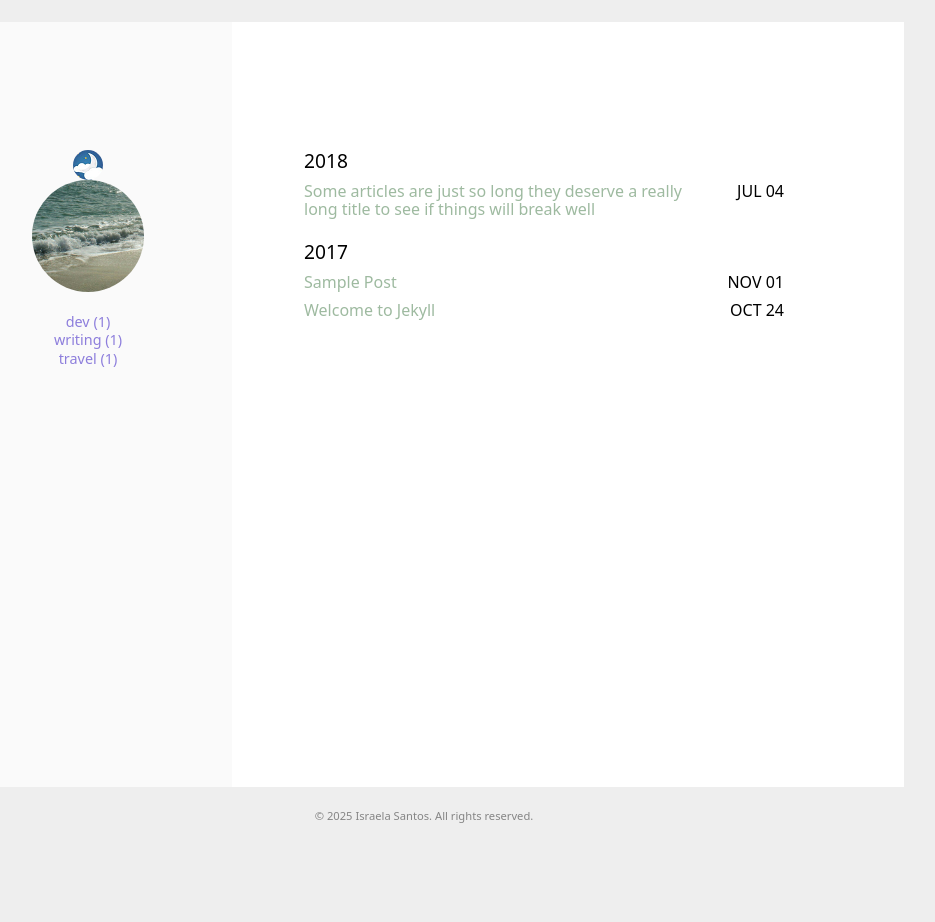
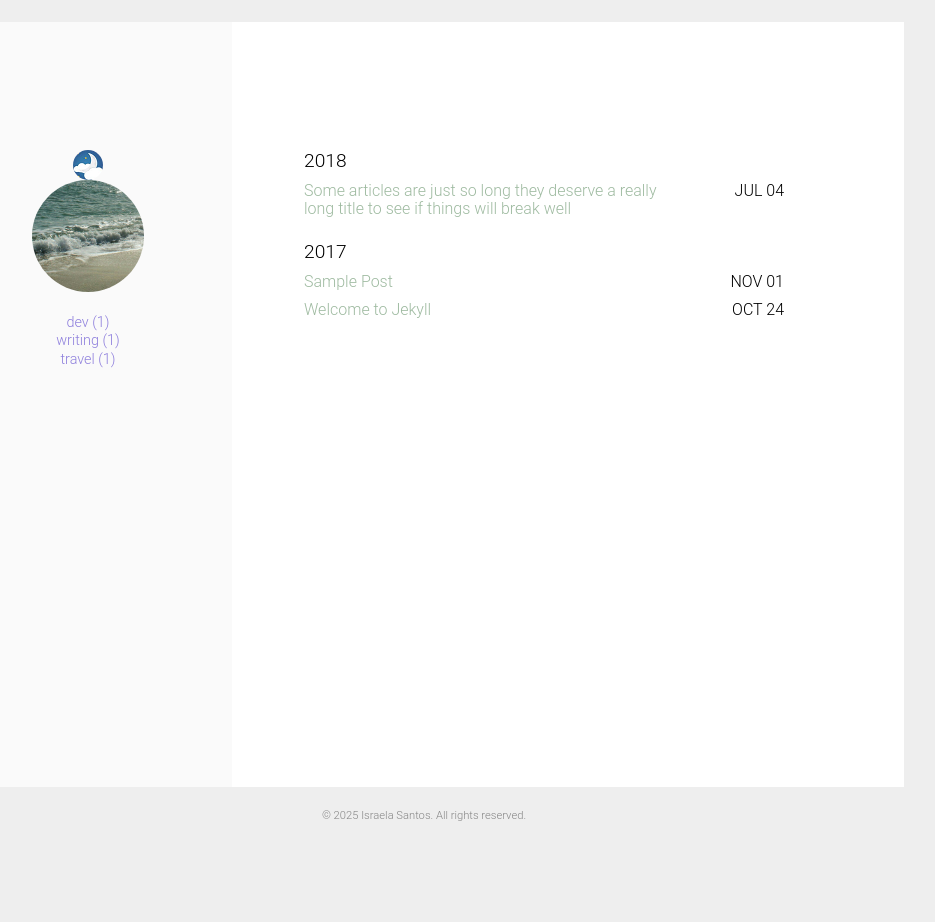
Before and after one commit to sraelai/y, a Jekyll site: the page built from index.html, in a window 1280 px wide. Shown: the whole page, without its empty margins (216-1151 px from the left). Built offline with Jekyll 4.4.1, drawn with Linux system fonts in a browser that asks for light colours.

Commit message:
Atualizar o main.scss

```diff
--- a/assets/css/main.scss
+++ b/assets/css/main.scss
@@ -111,7 +111,7 @@ body {
     height: 100%;
     font-weight: 300;
     font-style: normal;
-    font-family: 'Noto Sans', sans-serif, "Apple Color Emoji", "Segoe UI Emoji", "Segoe UI Symbol";
+    font-family: 'Roboto', sans-serif, "Apple Color Emoji", "Segoe UI Emoji", "Segoe UI Symbol";
     margin: 0;
     padding: 0;
     background-color: var(--bg_color);
```
